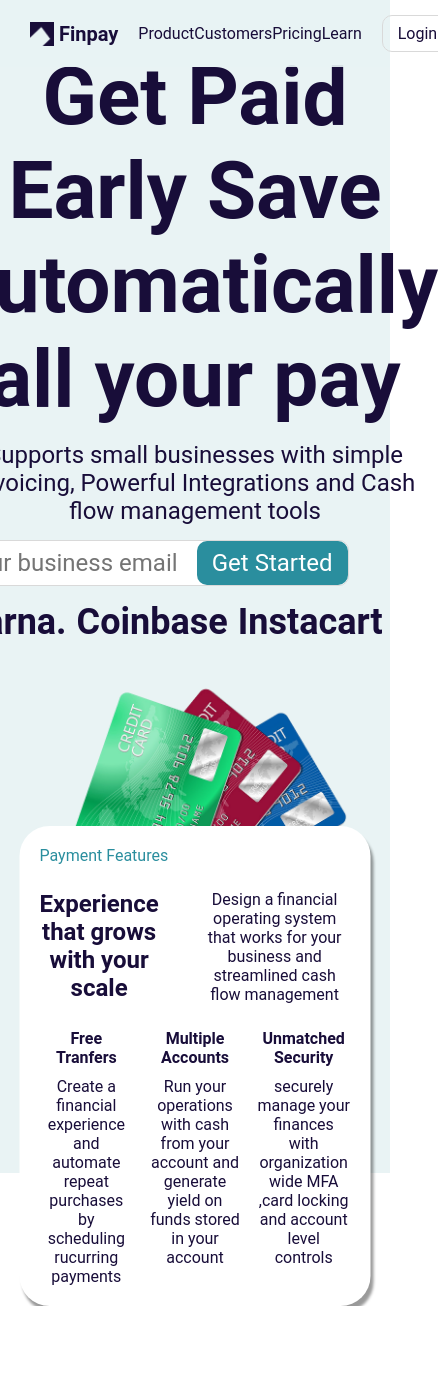
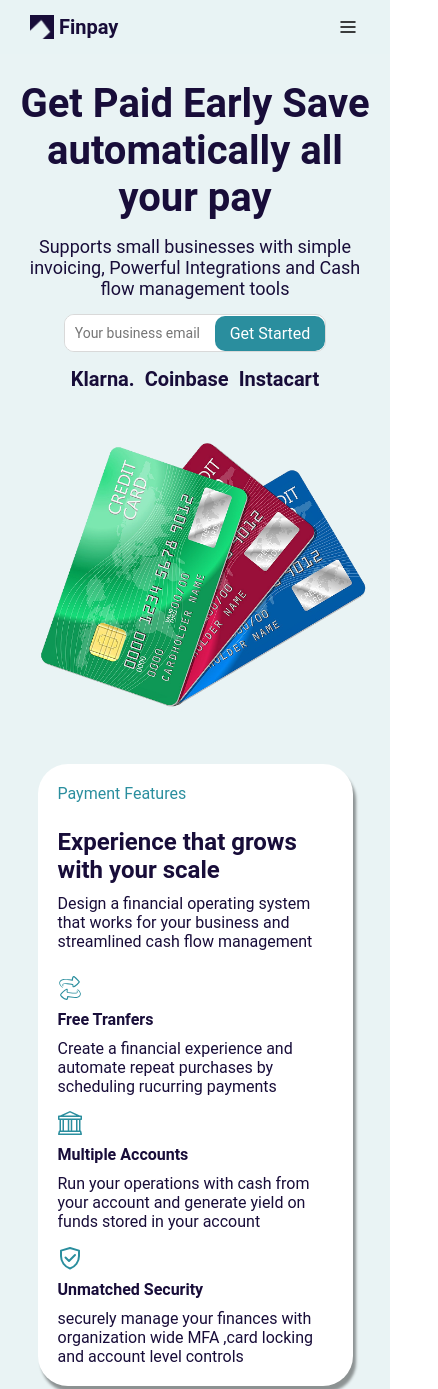
Before and after one commit to Preciou051/Finpay, a plain HTML site: page index.html in a window 390 px wide. Shown: the top 1389 px of the page, 438 px wide, since content can reach past the window. Before the commit the page ends 1306 px from the top, so only its background shows below. Drawn offline with Linux system fonts and the light colour scheme.

Commit message:
Hero section responsiveness

```diff
--- a/index.html
+++ b/index.html
@@ -12,16 +12,31 @@
         <img src="./images/Subtract.png" alt="finpay icon" />
         <p>Finpay</p>
       </div>
-      <nav class="tablet-hide">
+      <nav class="phone-hide">
         <span>Product</span>
         <span>Customers</span>
         <span>Pricing</span>
         <span>Learn</span>
       </nav>
-      <div class="right-section tablet-hide">
+      <div class="right-section phone-hide">
         <div class="login"><span>Login</span></div>
         <div class="primary-button">Sign in</div>
       </div>
+      <svg
+        xmlns="http://www.w3.org/2000/svg"
+        width="1.5em"
+        height="1.5em"
+        viewBox="0 0 24 24"
+        class="phone-view"
+      >
+        <path d="M0 0h24v24H0z" fill="none" />
+        <path
+          fill="#000"
+          fill-rule="evenodd"
+          d="M19.75 12a.75.75 0 0 0-.75-.75H5a.75.75 0 0 0 0 1.5h14a.75.75 0 0 0 .75-.75m0-5a.75.75 0 0 0-.75-.75H5a.75.75 0 0 0 0 1.5h14a.75.75 0 0 0 .75-.75m0 10a.75.75 0 0 0-.75-.75H5a.75.75 0 0 0 0 1.5h14a.75.75 0 0 0 .75-.75"
+          clip-rule="evenodd"
+        />
+      </svg>
     </header>
     <div class="main">
       <section class="hero-section">
@@ -58,6 +73,21 @@
           </div>
           <div class="features">
             <div class="feature">
+              <svg
+                xmlns="http://www.w3.org/2000/svg"
+                width="1.5em"
+                height="1.5em"
+                viewBox="0 0 24 24"
+              >
+                <path d="M0 0h24v24H0z" fill="none" />
+                <path
+                  fill="#2a8e9e"
+                  fill-rule="evenodd"
+                  d="M4.201 11.51a.31.31 0 1 0 .29-.51a4.85 4.85 0 0 1-1.49-1.59c-1-1.37-1.39-2.62-.4-4a3.88 3.88 0 0 1 2.9-1.48c1.91-.22 3.27.15 8.811.93a.58.58 0 0 0 .64-.57c0-.66.21-2.671.79-3.001c.32-.18.44.22 1 .68s1.34 1.26 2.1 2.03c2.001 2 1.781 1.82 1.691 1.94a18 18 0 0 1-4.53 4.14q-.214.12-.45.18c0-.1-.07-.25-.07-.36a2.9 2.9 0 0 0-.33-1.63c-.18-.36-.8-.4-1.49-.54a22 22 0 0 0-4.421-.38a20.6 20.6 0 0 0-3.42.06c-1.44.24-1.75 1.33-1.18 2.59a.354.354 0 0 0 .65-.28c-.81-1.89.83-1.72 3.9-1.53a21.7 21.7 0 0 1 4.27.46c.08 0 .71.38.92.29c.21.57-.05 1.52.25 2c1.09 1.651 5.06-2.27 6.411-3.78c.47-.54 1-1 .8-1.53c-.29-.74-3.68-3.95-4.39-4.57c-.53-.47-1.14-1.51-2.34-.84c-1 .54-1.24 2.26-1.32 3.38l-2.791-.32c-3.17-.44-7.34-1.08-9.121 1.64c-1.13 1.72-.74 3.28.53 4.9a5.3 5.3 0 0 0 1.79 1.69m18.542 5.811a7 7 0 0 0-2.94-4a.32.32 0 0 0-.29.56a4.85 4.85 0 0 1 1.54 1.55c1 1.39 1.38 2.63.4 4a3.87 3.87 0 0 1-2.9 1.48c-1.91.221-3.32-.15-8.801-.93a.58.58 0 0 0-.65.57c-.06.901-.07 1.901-.62 2.261a10.86 10.86 0 0 1-5-3.31c-.3-.45-.31-.6 0-1.16a20.1 20.1 0 0 1 4.62-4.25c.21-.14.49-.22.62-.3c0 1-.24 2 .14 2.77c.19.36.78.39 1.49.54a22 22 0 0 0 4.42.38c1.14.075 2.284.054 3.42-.06c1.42-.24 1.75-1.31 1.17-2.63a.354.354 0 1 0-.65.28c.81 1.93-.83 1.74-3.9 1.57a21 21 0 0 1-4.26-.46c-.08 0-.66-.34-.9-.3c-.17-1.21.74-3.371-1-3.241C7.762 12.7 2.12 17 2.11 19S7.73 24.611 9 23.911c1-.56 1.14-1.55 1.22-2.69l2.761.33c3.22.44 7.37 1.08 9.151-1.64a3.5 3.5 0 0 0 .61-2.59"
+                  clip-rule="evenodd"
+                />
+              </svg>
+
               <h4>Free Tranfers</h4>
               <span>
                 Create a financial experience and automate repeat purchases by
@@ -65,15 +95,50 @@
               </span>
             </div>
             <div class="feature">
+              <svg
+                xmlns="http://www.w3.org/2000/svg"
+                width="1.5em"
+                height="1.5em"
+                viewBox="0 0 16 16"
+              >
+                <path d="M0 0h16v16H0z" fill="none" />
+                <path
+                  fill="#2a8e9e"
+                  d="m8 0l6.61 3h.89a.5.5 0 0 1 .5.5v2a.5.5 0 0 1-.5.5H15v7a.5.5 0 0 1 .485.38l.5 2a.498.498 0 0 1-.485.62H.5a.498.498 0 0 1-.485-.62l.5-2A.5.5 0 0 1 1 13V6H.5a.5.5 0 0 1-.5-.5v-2A.5.5 0 0 1 .5 3h.89zM3.777 3h8.447L8 1zM2 6v7h1V6zm2 0v7h2.5V6zm3.5 0v7h1V6zm2 0v7H12V6zM13 6v7h1V6zm2-1V4H1v1zm-.39 9H1.39l-.25 1h13.72z"
+                />
+              </svg>
+
               <h4>Multiple Accounts</h4>
               <span>
-                Run your operations with cash from your account and generate yield on funds stored in your account
+                Run your operations with cash from your account and generate
+                yield on funds stored in your account
               </span>
             </div>
             <div class="feature">
-              <h4>Unmatched Security </h4>
+              <svg
+                xmlns="http://www.w3.org/2000/svg"
+                width="1.5em"
+                height="1.5em"
+                viewBox="0 0 48 48"
+              >
+                <path d="M0 0h48v48H0z" fill="none" />
+                <g
+                  fill="none"
+                  stroke="#2a8e9e"
+                  stroke-linejoin="round"
+                  stroke-width="4"
+                >
+                  <path
+                    d="M6 9.256L24.009 4L42 9.256v10.778A26.32 26.32 0 0 1 24.003 45A26.32 26.32 0 0 1 6 20.029z"
+                  />
+                  <path stroke-linecap="round" d="m15 23l7 7l12-12" />
+                </g>
+              </svg>
+
+              <h4>Unmatched Security</h4>
               <span>
-                securely manage your finances with organization wide MFA ,card locking and account level controls
+                securely manage your finances with organization wide MFA ,card
+                locking and account level controls
               </span>
             </div>
           </div>
--- a/style.css
+++ b/style.css
@@ -19,6 +19,9 @@
   position: fixed;
   background-color: #e9f3f4e9;
   z-index: 10;
+}
+.phone-view {
+  display: none;
 }
 .finpay {
   width: fit-content;
@@ -65,7 +68,7 @@
   display: flex;
   align-items: center;
   background-color: #e9f3f4;
-  padding: 0 80px 200px 80px;
+  padding: 80px 80px 200px 80px;
   position: relative;
 }
 .hero-left {
@@ -74,6 +77,7 @@
   gap: 15px;
   justify-content: flex-start;
   flex: 1;
+  min-width: 0;
 }
 .hero-right {
   flex: 1;
@@ -143,6 +147,8 @@
   flex-direction: column;
   gap: 10px;
   justify-content: center;
+  align-items: center;
+  text-align: center;
 }
 .features {
   display: flex;
@@ -151,14 +157,74 @@
   gap: 15px;
 }
 
+@media (max-width: 1082px) {
+  .hero-left h1 {
+    font-size: 40px;
+  }
+  .hero-left p {
+    font-size: 18px;
+  }
+  .email {
+    display: flex;
+    flex-direction: row;
+    align-items: center;
+    width: fit-content;
+    overflow: hidden;
+  }
+  input {
+    padding: 10px 10px;
+    font-size: 14px;
+    width: 150px;
+  }
+  button {
+    border: none;
+    font-size: 16px;
+  }
+  .card span {
+    font-size: 20px;
+  }
+}
+
+@media (max-width: 767px) {
+  .phone-hide {
+    display: none;
+  }
+  .phone-view {
+    display: inline-block;
+  }
+  .hero-section {
+    padding: 80px 20px 300px 20px;
+  }
+  .scale {
+    flex-direction: column;
+    gap: 10px;
+  }
+  .features-card {
+    bottom: -260px;
+  }
+  .features {
+    flex-direction: column;
+    align-items: center;
+  }
+  .feature {
+    align-items: self-start;
+    text-align: left;
+  }
+}
+
 @media (max-width: 650px) {
   .hero-section {
     flex-direction: column;
-    text-align: center;
-    justify-content: center;
-    padding: 50px 40px 200px 40px;
+    padding: 80px 20px 50px 20px;
   }
   .hero-left {
-    justify-content: center;
+    text-align: center;
+    align-items: center;
+  }
+  .features-card {
+    position: relative;
+    left: auto;
+    transform: none;
+    bottom: auto;
   }
 }
```
